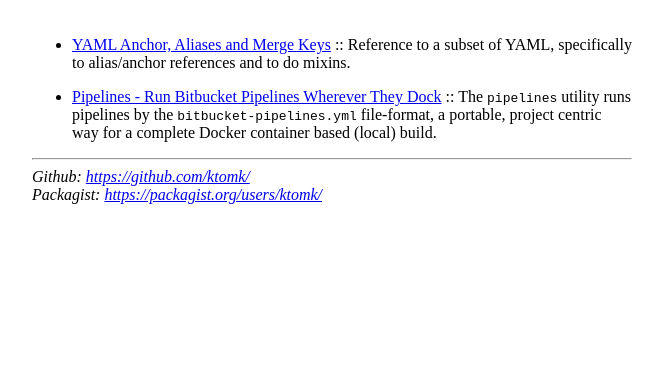
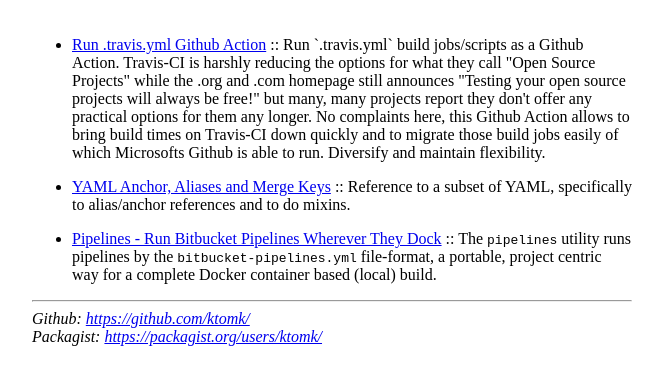
Before and after one commit to ktomk/ktomk.github.io, a plain HTML site: page docs/index.html in a window 1280 px wide. Shown: the whole page, without its empty margins (308-971 px from the left). Drawn offline with Linux system fonts and the light colour scheme.

Commit message:
run .travis.yml github action
new project

```diff
--- a/docs/index.html
+++ b/docs/index.html
@@ -7,6 +7,17 @@
 </style>
 
 <ul>
+
+  <li> <a href="https://github.com/marketplace/actions/run-travis-yml">Run
+      .travis.yml Github Action</a> :: Run `.travis.yml` build jobs/scripts
+      as a Github Action. Travis-CI is harshly reducing the options for what
+      they call "Open Source Projects" while the .org and .com homepage
+      still announces "Testing your open source projects will always be
+      free!" but many, many projects report they don't offer any
+      practical options for them any longer. No complaints here, this Github
+      Action allows to bring build times on Travis-CI down quickly and to
+      migrate those build jobs easily of which Microsofts Github is able to
+      run. Diversify and maintain flexibility.
 
   <li> <a href="./writing/yaml-anchor-alias-and-merge-key.html">YAML Anchor,
       Aliases and Merge Keys</a> :: Reference to a subset of YAML,
```
